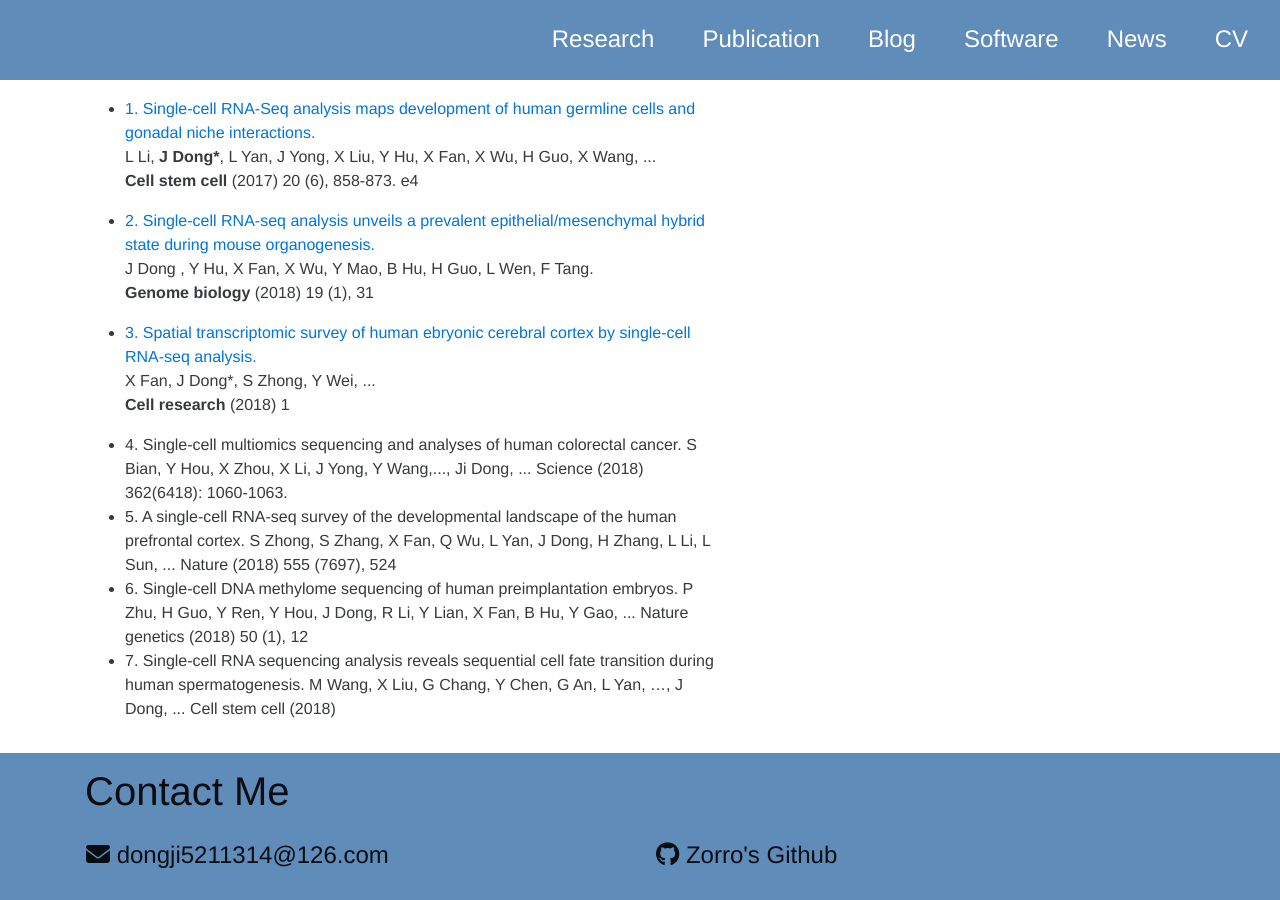
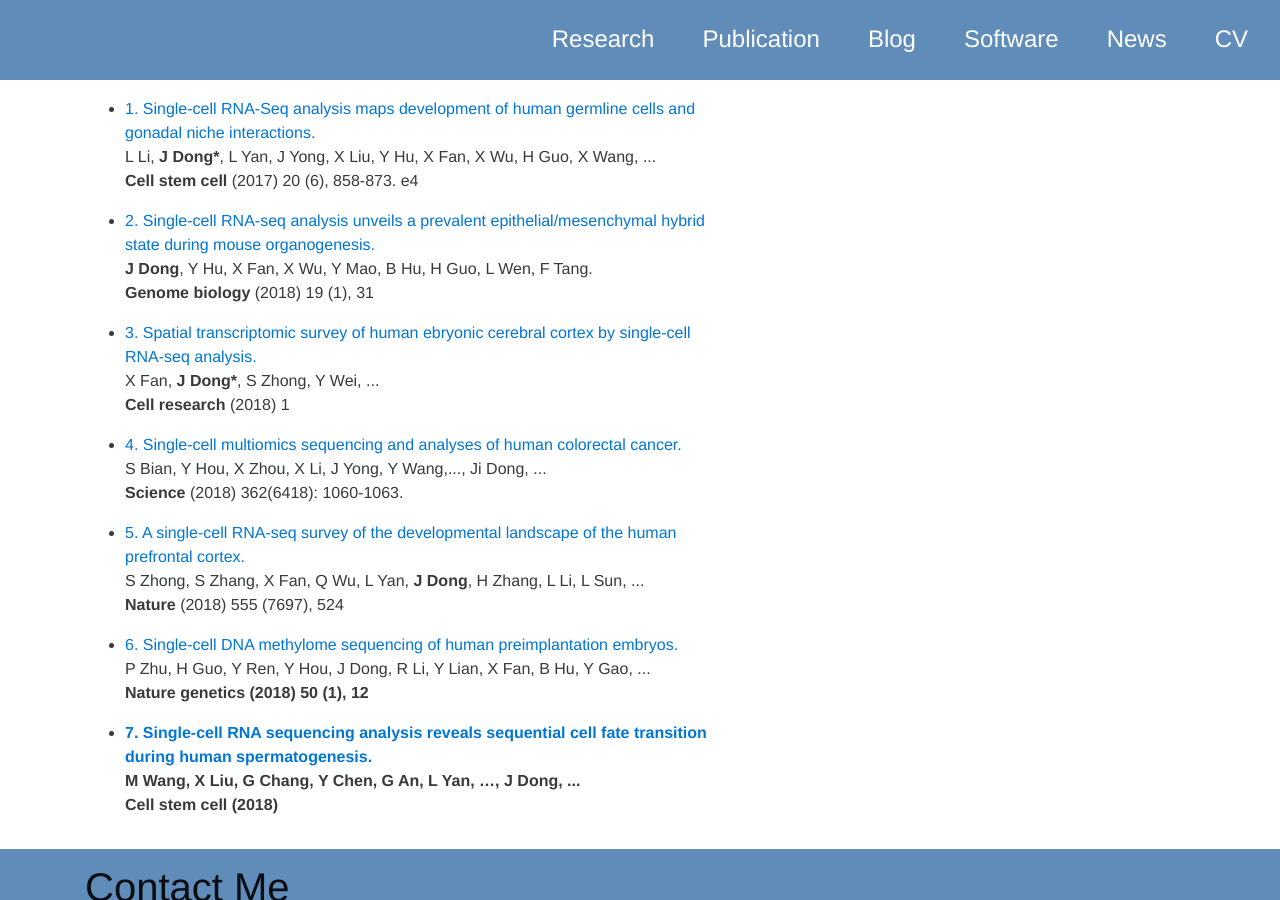
Before and after one commit to zorrodong/zorrodong.github.io, a Jekyll site: the page built from index.html, in a window 1280 px wide and 900 px high, scrolled down 666 px. Built offline with Jekyll 4.4.1, drawn with Linux system fonts in a browser that asks for light colours; nearby versions of some CDN libraries.

Commit message:
Update instagram.html

```diff
--- a/_includes/instagram.html
+++ b/_includes/instagram.html
@@ -21,43 +21,57 @@
             </li>
 
             <li>
-              <a href="https://www.sciencedirect.com/science/article/pii/S1934590917300784">
+              <a href="">
                 2. Single-cell RNA-seq analysis unveils a prevalent epithelial/mesenchymal hybrid state during mouse organogenesis.
               </a>
               <P>
-                J Dong , Y Hu, X Fan, X Wu, Y Mao, B Hu, H Guo, L Wen, F Tang.<br /><b>Genome biology</b> (2018) 19 (1), 31
+                <b>J Dong</b>, Y Hu, X Fan, X Wu, Y Mao, B Hu, H Guo, L Wen, F Tang.<br /><b>Genome biology</b> (2018) 19 (1), 31
+              </P>
             </li>
 
             <li>
-              <a href="https://www.sciencedirect.com/science/article/pii/S1934590917300784">
-              3. Spatial transcriptomic survey of human  ebryonic cerebral cortex by single-cell RNA-seq analysis.
+              <a href="">
+                3. Spatial transcriptomic survey of human  ebryonic cerebral cortex by single-cell RNA-seq analysis.
               </a>
               <P>
-                 X Fan, J Dong*, S Zhong, Y Wei, ...<br /><b>Cell research</b> (2018) 1
+                 X Fan, <b>J Dong*</b>, S Zhong, Y Wei, ...<br /><b>Cell research</b> (2018) 1
+              </P>
             </li>
 
             <li>
-              4. Single-cell multiomics sequencing and analyses of human colorectal cancer.
-                 S Bian, Y Hou, X Zhou, X Li, J Yong, Y Wang,..., Ji Dong, ...
-                 Science (2018) 362(6418): 1060-1063.
+              <a href="">
+                4. Single-cell multiomics sequencing and analyses of human colorectal cancer.
+              </a>
+              <P>
+                S Bian, Y Hou, X Zhou, X Li, J Yong, Y Wang,..., Ji Dong, ...<br /><b>Science</b> (2018) 362(6418): 1060-1063.
+              </P>
             </li>
 
             <li>
-              5. A single-cell RNA-seq survey of the developmental landscape of the human prefrontal cortex.
-                 S Zhong, S Zhang, X Fan, Q Wu, L Yan, J Dong, H Zhang, L Li, L Sun, ...
-                 Nature (2018) 555 (7697), 524
+              <a href="">
+                5. A single-cell RNA-seq survey of the developmental landscape of the human prefrontal cortex.
+              </a>
+              <P>
+                S Zhong, S Zhang, X Fan, Q Wu, L Yan, <b>J Dong</b>, H Zhang, L Li, L Sun, ...<br /><b>Nature</b> (2018) 555 (7697), 524
+              </P>
             </li>
 
             <li>
-              6. Single-cell DNA methylome sequencing of human preimplantation embryos.
-                 P Zhu, H Guo, Y Ren, Y Hou, J Dong, R Li, Y Lian, X Fan, B Hu, Y Gao, ...
-                 Nature genetics (2018) 50 (1), 12
+              <a href="">
+                6. Single-cell DNA methylome sequencing of human preimplantation embryos.
+              </a>
+              <P>
+                 P Zhu, H Guo, Y Ren, Y Hou, J Dong, R Li, Y Lian, X Fan, B Hu, Y Gao, ...<br /><b>Nature genetics<b> (2018) 50 (1), 12
+              </P>
             </li>
 
             <li>
-              7. Single-cell RNA sequencing analysis reveals sequential cell fate transition during human spermatogenesis.
-                 M Wang, X Liu, G Chang, Y Chen, G An, L Yan, …, J Dong, ...
-                 Cell stem cell (2018)
+              <a href="">
+                7. Single-cell RNA sequencing analysis reveals sequential cell fate transition during human spermatogenesis.
+              </a>
+              <P>
+                M Wang, X Liu, G Chang, Y Chen, G An, L Yan, …, J Dong, ...<br /><b>Cell stem cell<b> (2018)
+              </P>
             </li>
 
           </ul>
```
